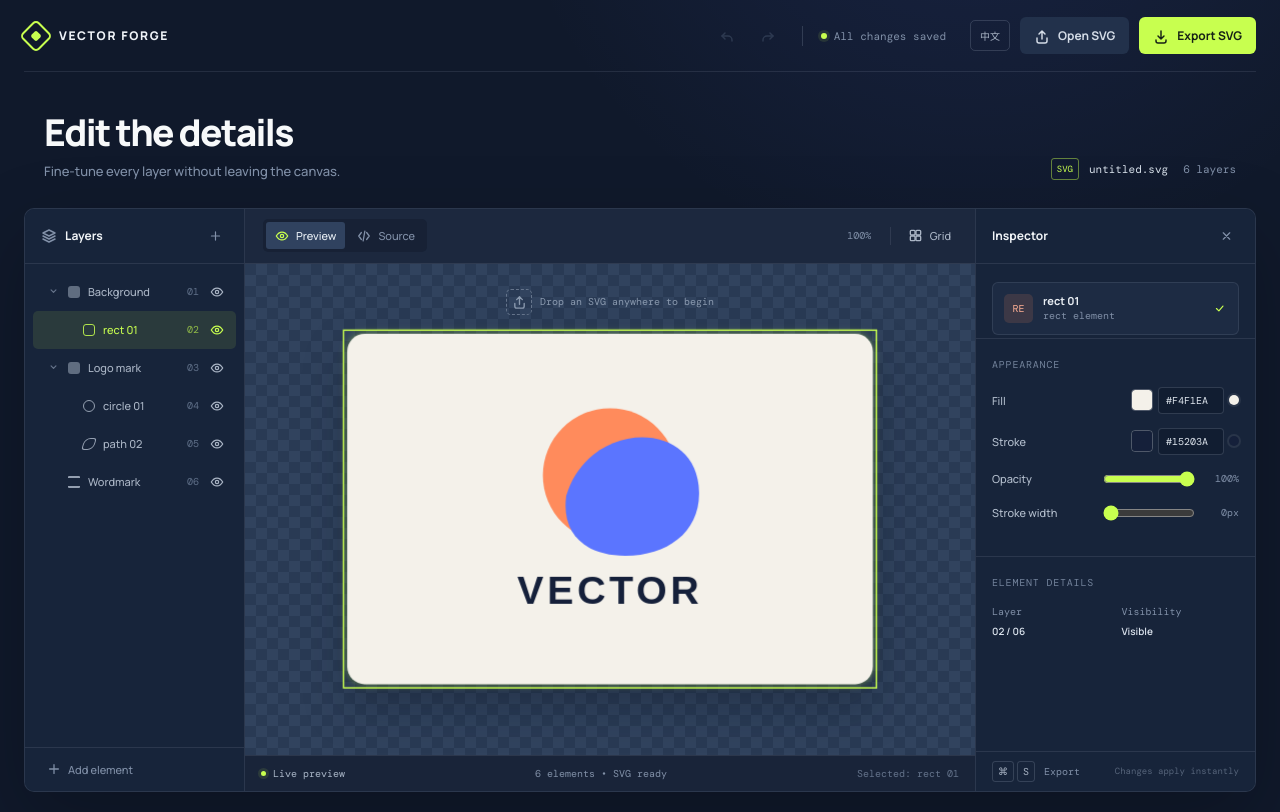
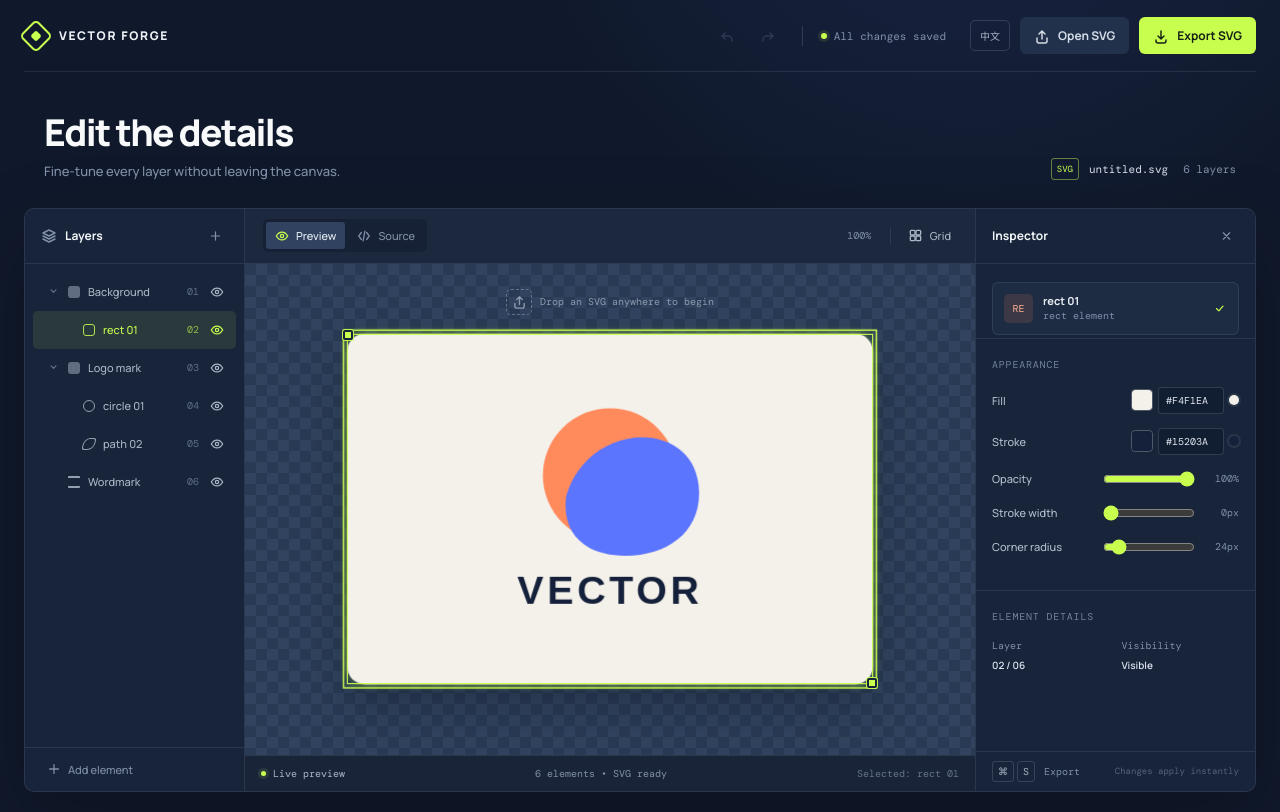
Before and after one commit to wangruofeng/vector-forge, a React (Vite) app: page / in a window 1280 px wide. Built offline with nearby package versions, Linux system fonts and the light colour scheme.

Commit message:
Add vector resize handles and rectangle radius

```diff
--- a/src/main.jsx
+++ b/src/main.jsx
@@ -20,7 +20,7 @@ const COPY = {
     languageSwitch: '中文', saved: 'All changes saved', unsaved: 'Unsaved changes', open: 'Open SVG', export: 'Export SVG',
     title: 'Edit the details', subtitle: 'Fine-tune every layer without leaving the canvas.', layers: 'Layers', addLayer: 'Add layer', addElement: 'Add element',
     preview: 'Preview', source: 'Source', grid: 'Grid', dropHint: 'Drop an SVG anywhere to begin', inspector: 'Inspector', appearance: 'Appearance',
-    fill: 'Fill', stroke: 'Stroke', opacity: 'Opacity', strokeWidth: 'Stroke width', elementDetails: 'Element details', layer: 'Layer', visibility: 'Visibility',
+    fill: 'Fill', stroke: 'Stroke', opacity: 'Opacity', strokeWidth: 'Stroke width', cornerRadius: 'Corner radius', elementDetails: 'Element details', layer: 'Layer', visibility: 'Visibility',
     visible: 'Visible', livePreview: 'Live preview', statusReady: 'elements • SVG ready', changesInstant: 'Changes apply instantly', exportShort: 'Export', selected: 'Selected',
     layersCount: 'layers', elementSuffix: 'element', show: 'Show', hide: 'Hide', noSelection: 'Select a layer to edit its properties.', invalidSvg: 'This file does not contain a valid SVG.',
   },
@@ -28,7 +28,7 @@ const COPY = {
     languageSwitch: 'English', saved: '所有更改已保存', unsaved: '有未保存的更改', open: '打开 SVG', export: '导出 SVG',
     title: '编辑细节', subtitle: '无需离开画布，微调每一层。', layers: '图层', addLayer: '添加图层', addElement: '添加元素',
     preview: '预览', source: '源码', grid: '网格', dropHint: '将 SVG 拖到这里开始', inspector: '检查器', appearance: '外观',
-    fill: '填充', stroke: '描边', opacity: '不透明度', strokeWidth: '描边宽度', elementDetails: '元素详情', layer: '图层', visibility: '可见性',
+    fill: '填充', stroke: '描边', opacity: '不透明度', strokeWidth: '描边宽度', cornerRadius: '圆角半径', elementDetails: '元素详情', layer: '图层', visibility: '可见性',
     visible: '可见', livePreview: '实时预览', statusReady: '个元素 · SVG 就绪', changesInstant: '更改会即时生效', exportShort: '导出', selected: '已选中',
     layersCount: '个图层', elementSuffix: '元素', show: '显示', hide: '隐藏', noSelection: '选择一个图层来编辑它的属性。', invalidSvg: '该文件不包含有效的 SVG。',
   },
@@ -139,17 +139,20 @@ function getAncestorGroupIds(elements, targetId) {
   return []
 }
 
-function getSvgPointerDelta(svgWrap, start, current) {
+function getSvgPoint(svgWrap, clientX, clientY) {
   const svg = svgWrap?.querySelector('svg')
   const rect = svg?.getBoundingClientRect()
-  if (!svg || !rect?.width || !rect?.height) return { x: current.x - start.x, y: current.y - start.y }
+  if (!svg || !rect?.width || !rect?.height) return { x: clientX, y: clientY }
   const viewBox = svg.viewBox?.baseVal
   const width = viewBox?.width || Number(svg.getAttribute('width')) || rect.width
   const height = viewBox?.height || Number(svg.getAttribute('height')) || rect.height
-  return {
-    x: (current.x - start.x) * width / rect.width,
-    y: (current.y - start.y) * height / rect.height,
-  }
+  return { x: (clientX - rect.left) * width / rect.width, y: (clientY - rect.top) * height / rect.height }
+}
+
+function getSvgPointerDelta(svgWrap, start, current) {
+  const startPoint = getSvgPoint(svgWrap, start.x, start.y)
+  const currentPoint = getSvgPoint(svgWrap, current.x, current.y)
+  return { x: currentPoint.x - startPoint.x, y: currentPoint.y - startPoint.y }
 }
 
 function updateElementTransform(rawMarkup, targetId, transform) {
@@ -188,14 +191,17 @@ function App() {
   const [svgScale, setSvgScale] = useState(1)
   const [isDraggingSvg, setIsDraggingSvg] = useState(false)
   const [isDraggingElement, setIsDraggingElement] = useState(false)
+  const [isResizingElement, setIsResizingElement] = useState(false)
   const [isPinchingSvg, setIsPinchingSvg] = useState(false)
   const [history, setHistory] = useState({ past: [], future: [] })
   const [expandedGroups, setExpandedGroups] = useState({})
+  const [selectionBox, setSelectionBox] = useState(null)
   const fileInput = useRef(null)
   const canvasRef = useRef(null)
   const svgRef = useRef(null)
   const svgDragRef = useRef(null)
   const elementDragRef = useRef(null)
+  const resizeRef = useRef(null)
   const layerRowRefs = useRef(new Map())
   const activePointersRef = useRef(new Map())
   const pinchRef = useRef(null)
@@ -231,6 +237,30 @@ function App() {
     const row = layerRowRefs.current.get(selectedId)
     if (row) row.scrollIntoView({ block: 'nearest', behavior: 'smooth' })
   }, [selectedId, visibleLayerItems.length])
+
+  useEffect(() => {
+    if (activeTab !== 'preview' || !selectedId) {
+      setSelectionBox(null)
+      return undefined
+    }
+    const frame = requestAnimationFrame(() => {
+      const stage = canvasRef.current
+      const target = svgRef.current?.querySelector(`[data-editor-id="${selectedId}"]`)
+      if (!stage || !target) {
+        setSelectionBox(null)
+        return
+      }
+      const stageRect = stage.getBoundingClientRect()
+      const targetRect = target.getBoundingClientRect()
+      setSelectionBox({
+        left: targetRect.left - stageRect.left,
+        top: targetRect.top - stageRect.top,
+        width: targetRect.width,
+        height: targetRect.height,
+      })
+    })
+    return () => cancelAnimationFrame(frame)
+  }, [activeTab, selectedId, svgMarkup, svgPosition.x, svgPosition.y, svgScale])
 
   const loadSvg = (raw, name = 'untitled.svg') => {
     try {
@@ -316,6 +346,22 @@ function App() {
     if (!node) return
     if (value === '' || value == null) node.removeAttribute(attribute)
     else node.setAttribute(attribute, value)
+    const nextMarkup = new XMLSerializer().serializeToString(doc.documentElement)
+    commitDocument(nextMarkup, { nextSelectedId: selected.id })
+  }
+
+  const updateRectRadius = (value) => {
+    if (!selected || selected.tag !== 'rect') return
+    const doc = new DOMParser().parseFromString(svgMarkup, 'image/svg+xml')
+    const node = doc.querySelector(`[data-editor-id="${selected.id}"]`)
+    if (!node) return
+    if (value === '' || value == null || Number(value) === 0) {
+      node.removeAttribute('rx')
+      node.removeAttribute('ry')
+    } else {
+      node.setAttribute('rx', value)
+      node.setAttribute('ry', value)
+    }
     const nextMarkup = new XMLSerializer().serializeToString(doc.documentElement)
     commitDocument(nextMarkup, { nextSelectedId: selected.id })
   }
@@ -475,6 +521,76 @@ function App() {
     setIsDraggingSvg(false)
   }
 
+  const handleResizePointerDown = (event, handle) => {
+    if (!selectionBox || !selected || resizeRef.current) return
+    event.preventDefault()
+    event.stopPropagation()
+    const target = svgRef.current?.querySelector(`[data-editor-id="${selected.id}"]`)
+    const baseBox = target?.getBoundingClientRect()
+    if (!target || !baseBox?.width || !baseBox?.height) return
+    const pointerId = event.pointerId ?? 'mouse'
+    if (event.pointerId != null && event.currentTarget.setPointerCapture) event.currentTarget.setPointerCapture(event.pointerId)
+    resizeRef.current = {
+      pointerId,
+      targetId: selected.id,
+      handle,
+      baseBox,
+      baseMarkup: svgMarkup,
+      baseSnapshot: currentSnapshot(),
+      baseTransform: target.getAttribute('transform') || '',
+      previewMarkup: svgMarkup,
+      moved: false,
+    }
+    window.addEventListener('pointermove', handleResizePointerMove)
+    window.addEventListener('pointerup', handleResizePointerUp)
+    window.addEventListener('mousemove', handleResizePointerMove)
+    window.addEventListener('mouseup', handleResizePointerUp)
+    setIsResizingElement(true)
+  }
+
+  const handleResizePointerMove = (event) => {
+    const resize = resizeRef.current
+    if (!resize || (event.pointerId != null && resize.pointerId !== event.pointerId)) return
+    event.preventDefault()
+    const { baseBox } = resize
+    const minSize = 8
+    const anchor = resize.handle === 'top-left'
+      ? { x: baseBox.right, y: baseBox.bottom }
+      : { x: baseBox.left, y: baseBox.top }
+    const width = resize.handle === 'top-left'
+      ? anchor.x - Math.min(event.clientX, anchor.x - minSize)
+      : Math.max(event.clientX, anchor.x + minSize) - anchor.x
+    const height = resize.handle === 'top-left'
+      ? anchor.y - Math.min(event.clientY, anchor.y - minSize)
+      : Math.max(event.clientY, anchor.y + minSize) - anchor.y
+    const scaleX = width / baseBox.width
+    const scaleY = height / baseBox.height
+    const anchorPoint = getSvgPoint(svgRef.current, anchor.x, anchor.y)
+    const resizeTransform = `translate(${anchorPoint.x.toFixed(2)} ${anchorPoint.y.toFixed(2)}) scale(${scaleX.toFixed(4)} ${scaleY.toFixed(4)}) translate(${-anchorPoint.x.toFixed(2)} ${-anchorPoint.y.toFixed(2)})`
+    const nextTransform = resize.baseTransform ? `${resizeTransform} ${resize.baseTransform}` : resizeTransform
+    const nextMarkup = updateElementTransform(resize.baseMarkup, resize.targetId, nextTransform)
+    resize.previewMarkup = nextMarkup
+    resize.moved = true
+    setSvgMarkup(nextMarkup)
+  }
+
+  const handleResizePointerUp = (event, cancelled = false) => {
+    const resize = resizeRef.current
+    if (!resize || (event.pointerId != null && resize.pointerId !== event.pointerId)) return
+    if (event.pointerId != null && event.currentTarget.hasPointerCapture?.(event.pointerId)) event.currentTarget.releasePointerCapture(event.pointerId)
+    window.removeEventListener('pointermove', handleResizePointerMove)
+    window.removeEventListener('pointerup', handleResizePointerUp)
+    window.removeEventListener('mousemove', handleResizePointerMove)
+    window.removeEventListener('mouseup', handleResizePointerUp)
+    if (cancelled) {
+      setSvgMarkup(resize.baseMarkup)
+    } else if (resize.moved) {
+      commitDocument(resize.previewMarkup, { nextSelectedId: resize.targetId, historySnapshot: resize.baseSnapshot, forceHistory: true })
+    }
+    resizeRef.current = null
+    setIsResizingElement(false)
+  }
+
   useEffect(() => {
     const stage = canvasRef.current
     if (!stage || activeTab !== 'preview') return undefined
@@ -496,14 +612,18 @@ function App() {
   const stroke = getColor(selectedAttrs?.getAttribute('stroke'), '#15203A')
   const opacity = Number(selectedAttrs?.getAttribute('opacity') || 1)
   const strokeWidth = Number(selectedAttrs?.getAttribute('stroke-width') || 0)
+  const rectWidth = Number(selectedAttrs?.getAttribute('width')) || 200
+  const rectHeight = Number(selectedAttrs?.getAttribute('height')) || 200
+  const cornerRadiusMax = Math.max(1, Math.floor(Math.min(rectWidth, rectHeight) / 2))
+  const cornerRadius = Math.min(cornerRadiusMax, Number(selectedAttrs?.getAttribute('rx') || selectedAttrs?.getAttribute('ry') || 0))
 
   return (
     <main className="app-shell" onDragOver={(event) => event.preventDefault()} onDrop={handleDrop}>
       <header className="topbar">
         <div className="brand"><span className="brand-mark"><span /></span><span>VECTOR FORGE</span></div>
         <div className="topbar-actions">
-          <button className="icon-button" title={language === 'zh' ? '撤销' : 'Undo'} onClick={undo} disabled={!history.past.length}><Icon name="undo" /></button>
-          <button className="icon-button" title={language === 'zh' ? '前进' : 'Redo'} onClick={redo} disabled={!history.future.length}><Icon name="redo" /></button>
+          <button className="icon-button" title={language === 'zh' ? '撤销（⌘ Z）' : 'Undo (⌘ Z)'} aria-keyshortcuts="Meta+Z" onClick={undo} disabled={!history.past.length}><Icon name="undo" /></button>
+          <button className="icon-button" title={language === 'zh' ? '前进（⌘ Shift Z）' : 'Redo (⌘ Shift Z)'} aria-keyshortcuts="Meta+Shift+Z" onClick={redo} disabled={!history.future.length}><Icon name="redo" /></button>
           <span className="divider" />
           <span className="save-state"><span className={`status-dot ${dirty ? 'dirty' : ''}`} />{dirty ? copy.unsaved : copy.saved}</span>
           <button className="language-toggle" type="button" onClick={() => setLanguage((current) => current === 'en' ? 'zh' : 'en')} aria-label={copy.languageSwitch}>{copy.languageSwitch}</button>
@@ -557,6 +677,10 @@ function App() {
                 onPointerCancel={(event) => handleSvgPointerUp(event, true)}
                 dangerouslySetInnerHTML={{ __html: svgMarkup.replace(`data-editor-id="${selectedId}"`, `data-editor-id="${selectedId}" class="is-selected"`) }}
               />
+              {selectionBox && selected && <div className={`selection-overlay ${isResizingElement ? 'is-resizing' : ''}`} style={{ left: selectionBox.left, top: selectionBox.top, width: selectionBox.width, height: selectionBox.height }} onPointerMove={handleResizePointerMove} onPointerUp={handleResizePointerUp} onPointerCancel={(event) => handleResizePointerUp(event, true)}>
+                <button className="resize-handle resize-handle-top-left" type="button" aria-label={language === 'zh' ? '从左上角调整大小' : 'Resize from top left'} title={language === 'zh' ? '从左上角调整大小' : 'Resize from top left'} onPointerDown={(event) => handleResizePointerDown(event, 'top-left')} onMouseDown={(event) => handleResizePointerDown(event, 'top-left')} onPointerMove={handleResizePointerMove} onPointerUp={handleResizePointerUp} onPointerCancel={(event) => handleResizePointerUp(event, true)} />
+                <button className="resize-handle resize-handle-bottom-right" type="button" aria-label={language === 'zh' ? '从右下角调整大小' : 'Resize from bottom right'} title={language === 'zh' ? '从右下角调整大小' : 'Resize from bottom right'} onPointerDown={(event) => handleResizePointerDown(event, 'bottom-right')} onMouseDown={(event) => handleResizePointerDown(event, 'bottom-right')} onPointerMove={handleResizePointerMove} onPointerUp={handleResizePointerUp} onPointerCancel={(event) => handleResizePointerUp(event, true)} />
+              </div>}
             </div>
           ) : (
             <textarea className="source-editor" value={sourceDraft} onChange={(event) => setSourceDraft(event.target.value)} onBlur={() => { try { commitDocument(sourceDraft, { nextSelectedId: selectedId }) } catch (err) { setError(language === 'zh' ? copy.invalidSvg : err.message) } }} spellCheck="false" />
@@ -574,6 +698,7 @@ function App() {
               <ColorField label={copy.stroke} value={stroke} onChange={(value) => updateAttribute('stroke', value)} />
               <div className="field-row"><label>{copy.opacity}</label><div className="range-wrap"><input type="range" min="0" max="1" step="0.01" value={opacity} onChange={(event) => updateAttribute('opacity', event.target.value)} /><span>{Math.round(opacity * 100)}%</span></div></div>
               <div className="field-row"><label>{copy.strokeWidth}</label><div className="range-wrap"><input type="range" min="0" max="24" step="1" value={strokeWidth} onChange={(event) => updateAttribute('stroke-width', event.target.value)} /><span>{strokeWidth}px</span></div></div>
+              {selected.tag === 'rect' && <div className="field-row"><label>{copy.cornerRadius}</label><div className="range-wrap"><input type="range" min="0" max={cornerRadiusMax} step="1" value={cornerRadius} onChange={(event) => updateRectRadius(event.target.value)} /><span>{cornerRadius}px</span></div></div>}
             </div>
             <div className="inspector-section"><div className="section-label">{copy.elementDetails}</div><div className="detail-grid"><div><span>{copy.layer}</span><strong>{String(elements.indexOf(selected) + 1).padStart(2, '0')} / {String(elements.length).padStart(2, '0')}</strong></div><div><span>{copy.visibility}</span><strong>{copy.visible}</strong></div></div></div>
           </> : <div className="empty-inspector">{copy.noSelection}</div>}
--- a/src/styles.css
+++ b/src/styles.css
@@ -78,6 +78,11 @@ h1 { margin: 0; font-size: clamp(25px, 3vw, 37px); line-height: 1.1; letter-spac
 .svg-wrap [data-editor-id]:hover { filter: brightness(1.04); }
 .svg-wrap [data-editor-id].is-selected { outline: 2px solid var(--lime); outline-offset: 4px; filter: drop-shadow(0 0 6px rgba(200,255,79,.44)); }
 .svg-wrap text[data-editor-id].is-selected { paint-order: stroke fill; stroke: var(--lime); stroke-width: 1.5px; stroke-opacity: .95; filter: drop-shadow(0 0 6px rgba(200,255,79,.7)); }
+.selection-overlay { position: absolute; z-index: 3; pointer-events: none; border: 1px solid rgba(200,255,79,.9); box-shadow: 0 0 0 1px rgba(200,255,79,.18), 0 0 8px rgba(200,255,79,.22); }
+.selection-overlay.is-resizing { border-color: #fff; }
+.resize-handle { position: absolute; width: 10px; height: 10px; padding: 0; pointer-events: auto; border: 2px solid #17243a; border-radius: 2px; background: var(--lime); box-shadow: 0 0 0 1px rgba(200,255,79,.9); }
+.resize-handle-top-left { top: 0; left: 0; transform: translate(-50%, -50%); cursor: nwse-resize; }
+.resize-handle-bottom-right { right: 0; bottom: 0; transform: translate(50%, 50%); cursor: nwse-resize; }
 .drop-hint { position: absolute; top: 25px; left: 50%; transform: translateX(-50%); display: flex; align-items: center; gap: 8px; color: #9aa9bd; font: 10px 'DM Mono', monospace; opacity: .86; white-space: nowrap; pointer-events: none; }
 .drop-icon { width: 26px; height: 26px; display: grid; place-items: center; border: 1px dashed #6f7e94; border-radius: 5px; }
 .source-editor { flex: 1; min-height: 0; resize: none; border: 0; outline: 0; padding: 28px; color: #d9e4ee; background: #101a2d; font: 12px/1.65 'DM Mono', monospace; }
```
